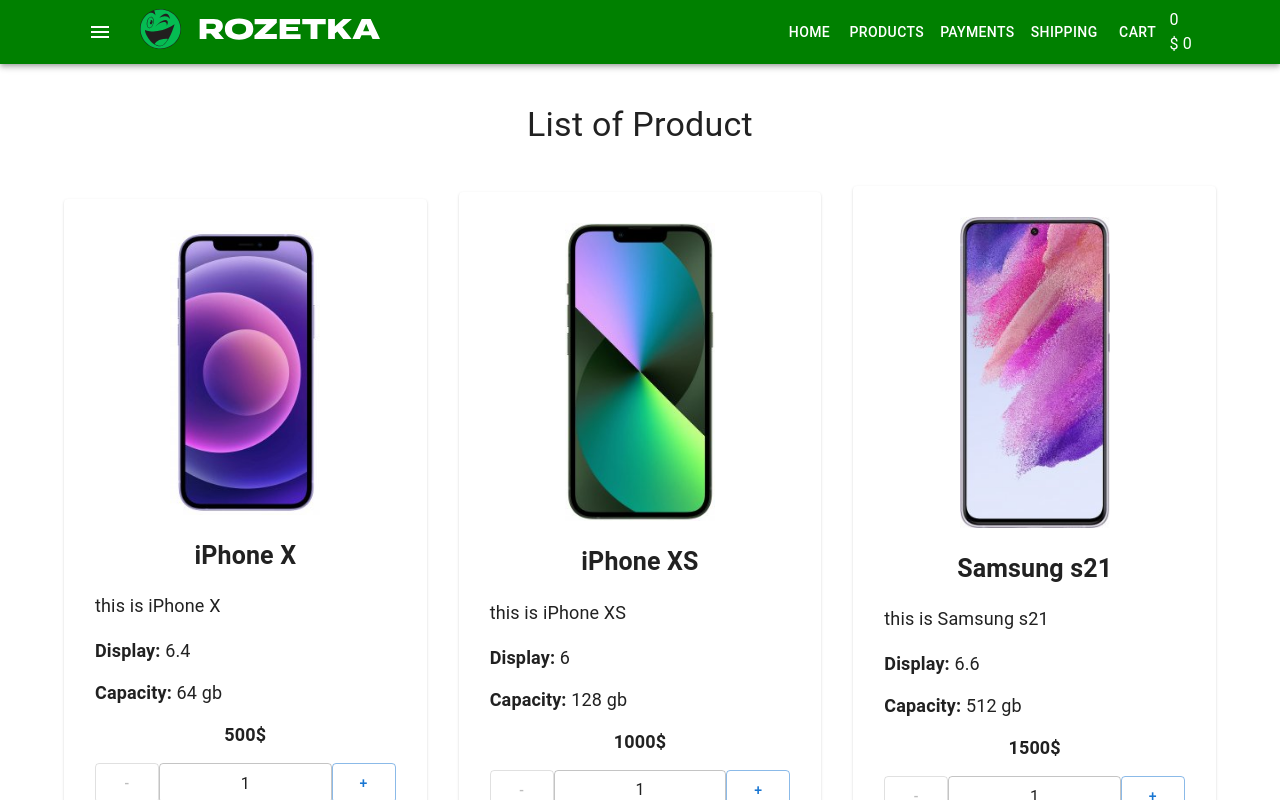
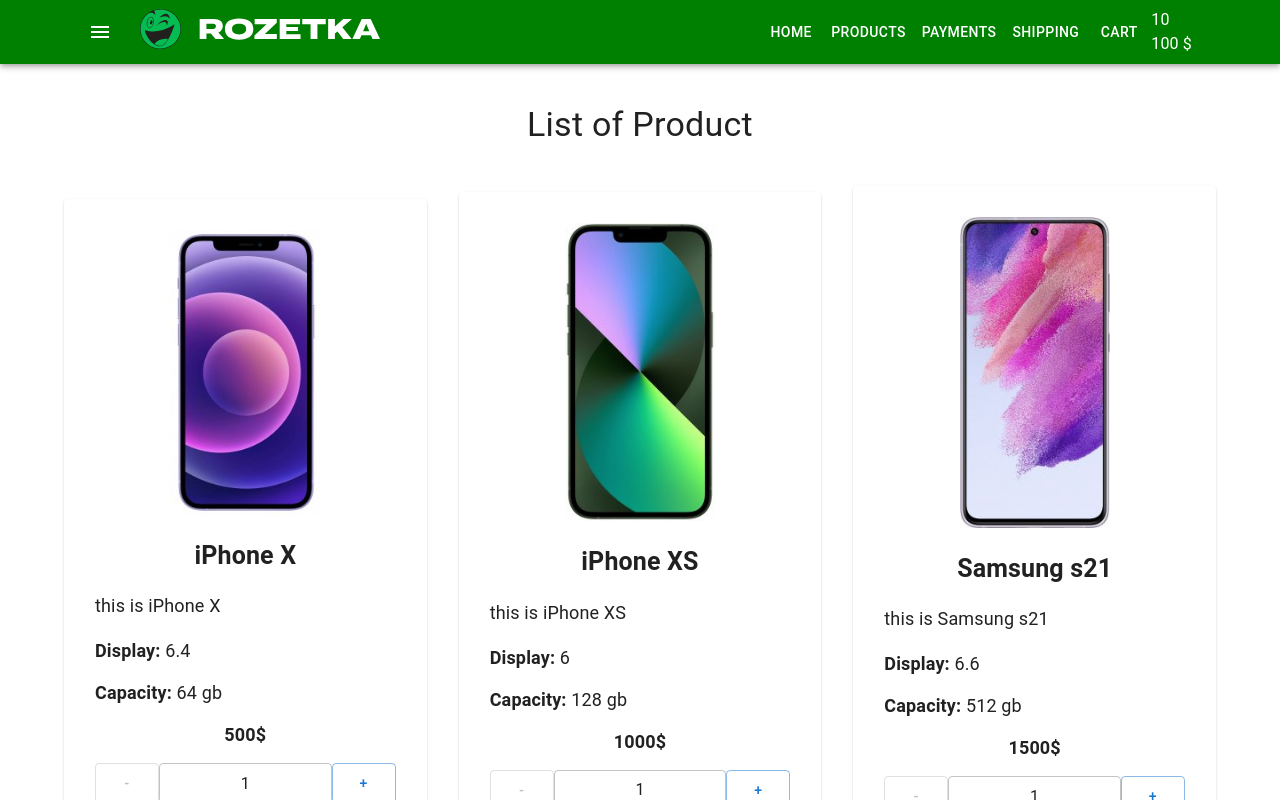
Before and after one commit to StasKostak/React-Shop-Project, a React (Create React App) app: page / in a window 1280 px wide. Shown: the top 800 px of the page. Built offline with nearby package versions, Linux system fonts and the light colour scheme; the HTML template or start-up script is replaced by a standard one.

Commit message:
cartData

```diff
--- a/src/components/CartHeader/CartHeader.tsx
+++ b/src/components/CartHeader/CartHeader.tsx
@@ -1,9 +1,14 @@
-type Props = {}
-const CartHeader = (props: Props) => {
+type Props = {
+    cartData: {
+        totalCount: number
+        totalPrice: number
+    }
+}
+const CartHeader = ({ cartData }: Props) => {
     return (
         <div>
-            <div>0</div>
-            <div>$ 0</div>
+            <div>{cartData.totalCount}</div>
+            <div>{cartData.totalPrice} $ </div>
         </div>
     )
 }
--- a/src/container/App/App.tsx
+++ b/src/container/App/App.tsx
@@ -2,14 +2,22 @@
 import CssBaseline from '@mui/material/CssBaseline'
 import { StyledEngineProvider } from '@mui/material/styles'
 import Main from 'container/Main/Main'
+import { useState } from 'react'
 
-type Props = {}
+type CartDataProps = {
+    totalCount: number
+    totalPrice: number
+}
 
-const App = (props: Props) => {
+const App = () => {
+    const [cartData, setCartData] = useState<CartDataProps>({
+        totalCount: 10,
+        totalPrice: 100,
+    })
     return (
         <StyledEngineProvider injectFirst>
             <CssBaseline />
-            <Header />
+            <Header cartData={cartData} />
             <Main />
         </StyledEngineProvider>
     )
--- a/src/container/Header/Header.tsx
+++ b/src/container/Header/Header.tsx
@@ -10,8 +10,14 @@
 import logo from 'assets/logo.svg'
 import CartHeader from 'components/CartHeader/CartHeader'
 
-type Props = {}
-const Header = (props: Props) => {
+type Props = {
+    cartData: {
+        totalCount: number
+        totalPrice: number
+    }
+}
+
+const Header = ({ cartData }: Props) => {
     return (
         <AppBar position="static" className="app-bar">
             <Container maxWidth="lg">
@@ -29,7 +35,7 @@
                         <img src={logo} alt="Logo" />
                     </div>
                     <Menu />
-                    <CartHeader />
+                    <CartHeader cartData={cartData} />
                 </Toolbar>
             </Container>
         </AppBar>
```
